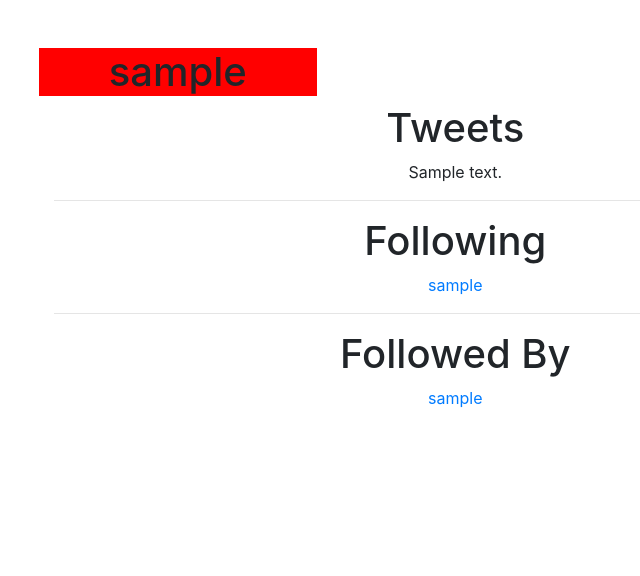
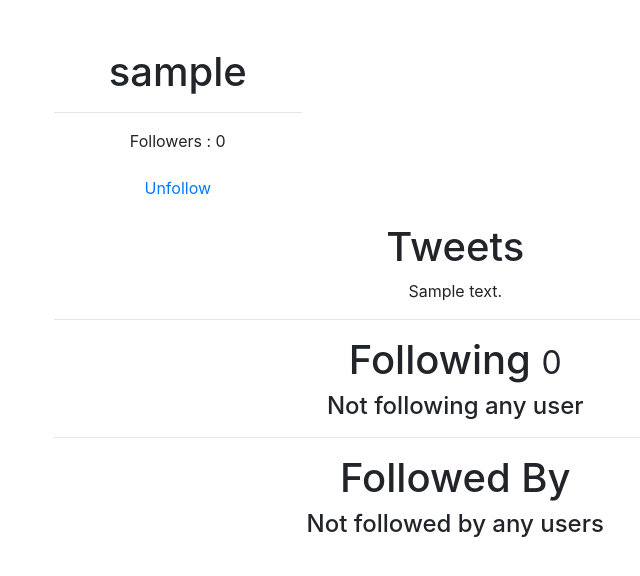
Before and after one commit to Nurs66/my_twitter, a Django app: template tweeter/accounts/templates/accounts/user_detail.html in a window 1280 px wide. Shown: the part 70-646 px from the top of the page, without its empty margins (46-686 px from the left). Run offline with Django 3.2, Linux system fonts and the light colour scheme; the template is opened without the code that fills it: values that come from a table or form of the project are taken from there, others are empty; tables that the repository leaves empty hold one stand-in row (values such as "Sample post"); some libraries are stand-ins or nearby versions.

Commit message:
added followiing

```diff
--- a/tweeter/accounts/models.py
+++ b/tweeter/accounts/models.py
@@ -1,12 +1,56 @@
 from django.db import models
 from django.conf import settings
+from django.urls import reverse_lazy
 
 # Create your models here.
 
 
+class UserProfileManager(models.Manager):
+    user_for_related_fields = True
+
+    def all(self):
+        qs = self.get_queryset().all()
+        try:
+            if self.instance:
+                qs = qs.exclude(user=self.instance)
+        except:
+            pass
+        return qs
+
+    def toggle_follow(self, user, to_toggle_user):
+        user_profile, created = UserProfile.objects.get_or_create(user=user)
+        if to_toggle_user in user_profile.following.all():
+            user_profile.following.remove(to_toggle_user)
+            added = False
+        else:
+            user_profile.following.add(to_toggle_user)
+            added = True
+        return added
+
+    def is_following(self, user, followed_by_user):
+        user_profile, created = UserProfile.objects.get_or_create(user=user)
+        if created:
+            return False
+        if followed_by_user in user_profile.following.all():
+            return True
+        return False
+
+
 class UserProfile(models.Model):
-    user = models.OneToOneField(settings.AUTH_USER_MODEL, related_name='profile',  on_delete=models.CASCADE)
+    user = models.OneToOneField(settings.AUTH_USER_MODEL, related_name='profile', on_delete=models.CASCADE)
     following = models.ManyToManyField(settings.AUTH_USER_MODEL, blank=True, related_name='followed_by')
+
+    objects = UserProfileManager()
 
     def __str__(self):
         return str(self.following.all().count())
+
+    def get_following(self):
+        users = self.following.all()
+        return users.exclude(username=self.user.username)
+
+    def get_follow_url(self):
+        return reverse_lazy('profile:follow', kwargs={"username": self.user.username})
+
+    def get_absolute_url(self):
+        return reverse_lazy('profile:detail', kwargs={"username": self.user.username})
--- a/tweeter/accounts/templates/accounts/user_detail.html
+++ b/tweeter/accounts/templates/accounts/user_detail.html
@@ -1,8 +1,13 @@
 {% extends "base.html" %}
 {% block content %}
 <div class="text-center">
-    <div class="col-sm-3 col-xs-12" style="background-color: red">
+    <div class="col-sm-3 col-xs-12">
         <h1>{{ object.username }} </h1>
+        <hr/>
+        <p>Followers : {{ object.followed_by.all.count }}</p>
+        <p><a class="btn btn-link" href="{{ object.profile.get_follow_url }}">
+          {% if following %}Unfollow{% else %}Follow{% endif %}
+        </a></p>
     </div>
     <div class="col-sm-9 col-xs-12">
         <h1>Tweets</h1>
@@ -12,8 +17,8 @@
 
 
         <hr/>
-        <h1>Following</h1>
-        {% for user in object.profile.following.all  %}
+        <h1>Following <small>{{ object.profile.get_following.count }}</small></h1>
+        {% for user in object.profile.get_following  %}
         <a href="/{{ user.username }}"> {{ user.username }}</a> <br/>
         {% empty %}
         <h4>Not following any user</h4>
--- a/tweeter/accounts/urls.py
+++ b/tweeter/accounts/urls.py
@@ -1,9 +1,11 @@
 from .views import (
     UserDetailView,
+    UserFollowView,
 )
 from django.urls import path
 from django.views.generic.base import RedirectView
 
 urlpatterns = [
     path('<username>/', UserDetailView.as_view(), name='detail'),
+    path('<username>/follow', UserFollowView.as_view(), name='follow'),
 ]
```
Also changed, not shown: tweeter/accounts/views.py (+17 -2 lines).
